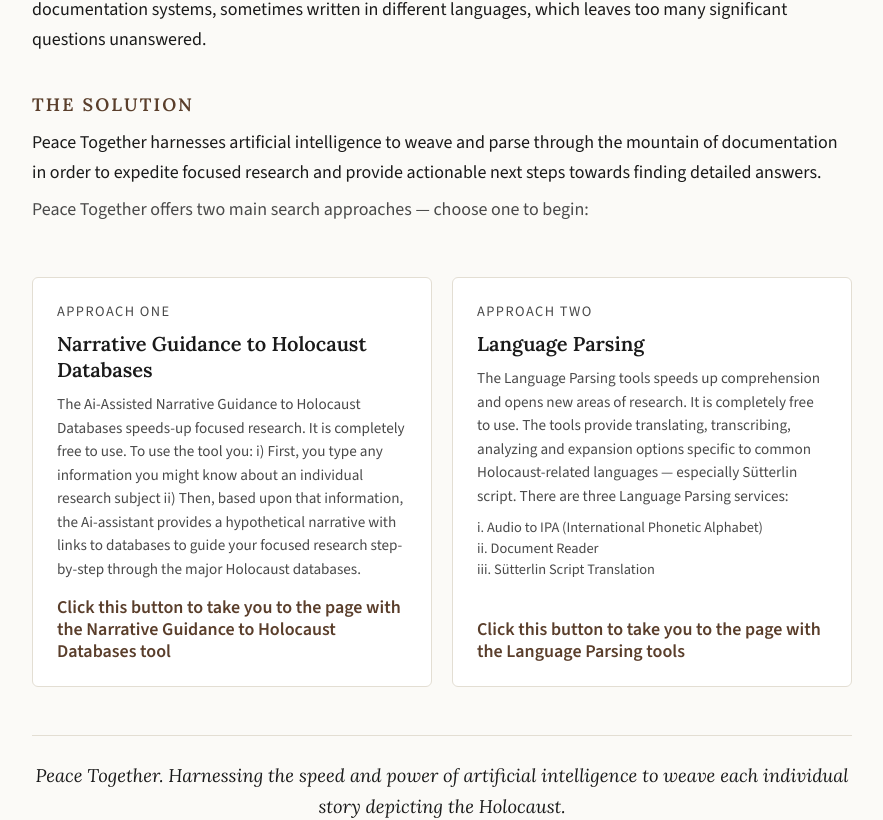
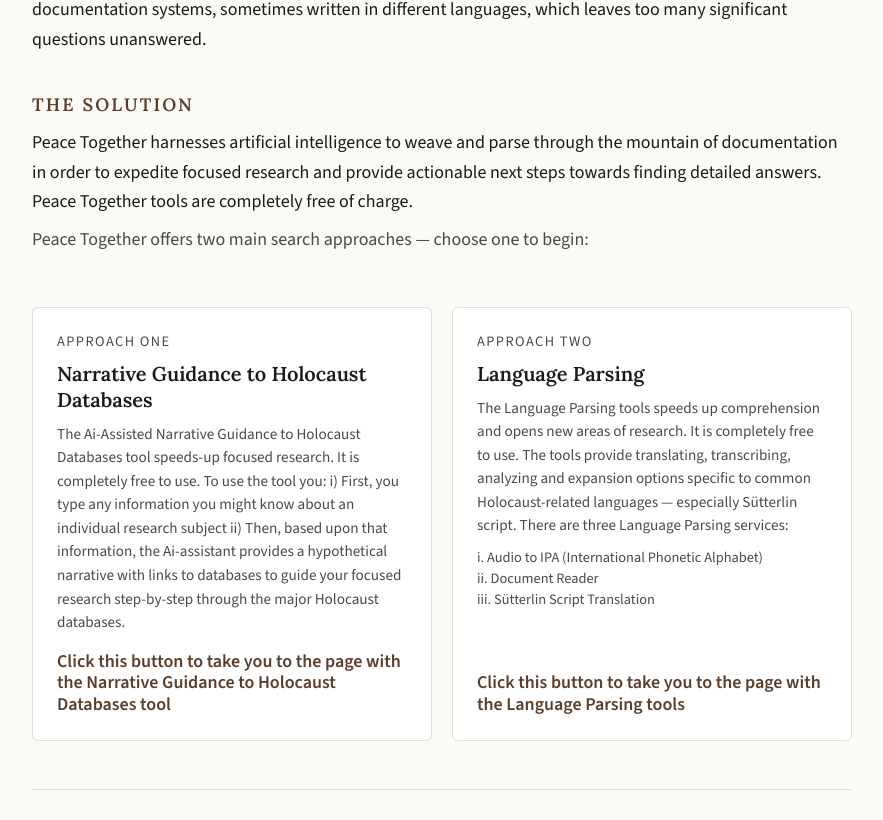
Before and after one commit to luckyix39/Script-Bridge, a React (Vite) app in the folder frontend/: page / in a window 1280 px wide. Shown: the part 555-1375 px from the top of the page, without its empty margins (198-1081 px from the left). Built offline with nearby package versions, Linux system fonts and the light colour scheme.

Commit message:
Update Landing.tsx

```diff
--- a/frontend/src/pages/Landing.tsx
+++ b/frontend/src/pages/Landing.tsx
@@ -41,7 +41,7 @@ export default function Landing({ onNavigate }: Props) {
         <p>
           Peace Together harnesses artificial intelligence to weave and parse through the mountain of
           documentation in order to expedite focused research
-          and provide actionable next steps towards finding detailed answers.         </p>
+          and provide actionable next steps towards finding detailed answers. Peace Together tools are completely free of charge.         </p>
         <p className={styles.subtle}>
           Peace Together offers two main search approaches — choose one to begin:
         </p>
@@ -57,7 +57,7 @@ export default function Landing({ onNavigate }: Props) {
             Narrative Guidance to Holocaust Databases
           </span>
           <span className={styles.cardBody}>
-            The Ai-Assisted Narrative Guidance to Holocaust Databases speeds-up focused research. It is completely free to use. To use the tool you:
+            The Ai-Assisted Narrative Guidance to Holocaust Databases tool speeds-up focused research. It is completely free to use. To use the tool you:
            i) First, you type any information you might know about an individual research subject
             ii) Then, based upon that information, the Ai-assistant provides a hypothetical narrative with links to databases to guide your focused research
             step-by-step through the major Holocaust databases.
```
